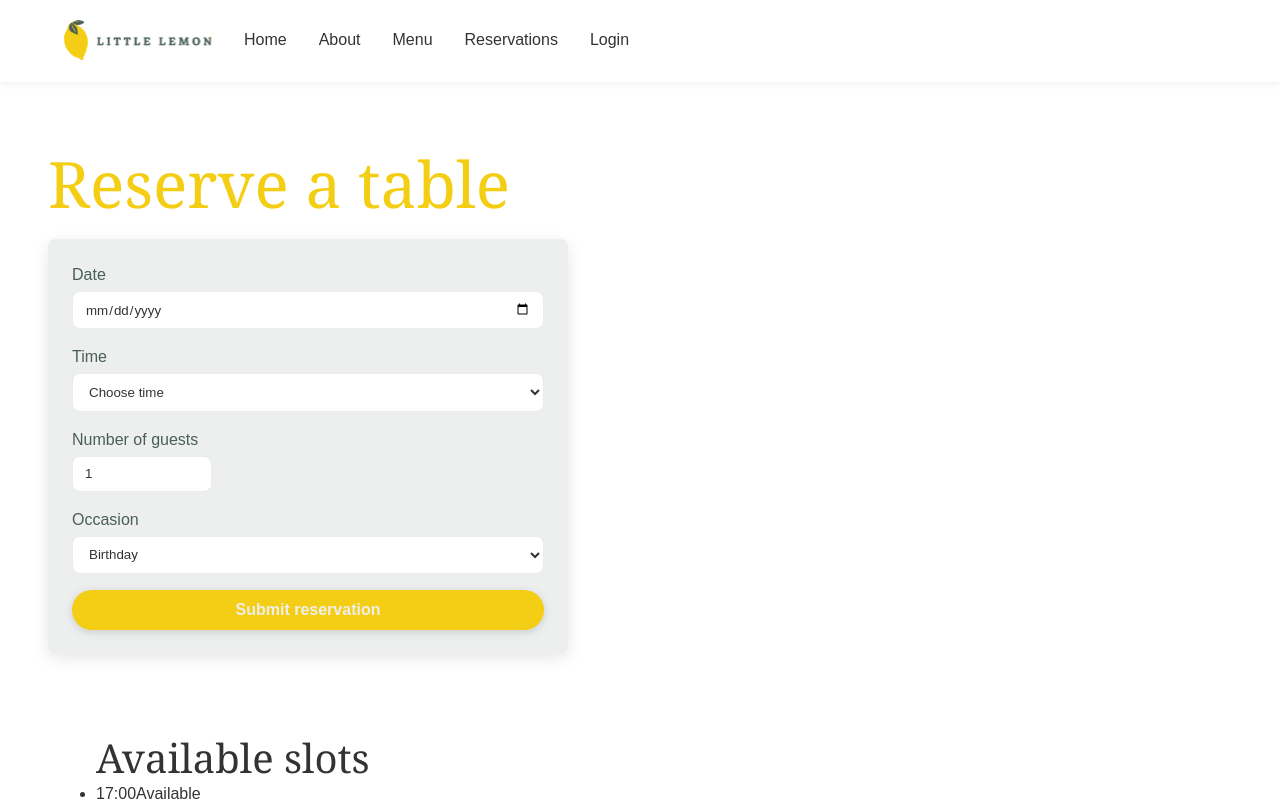
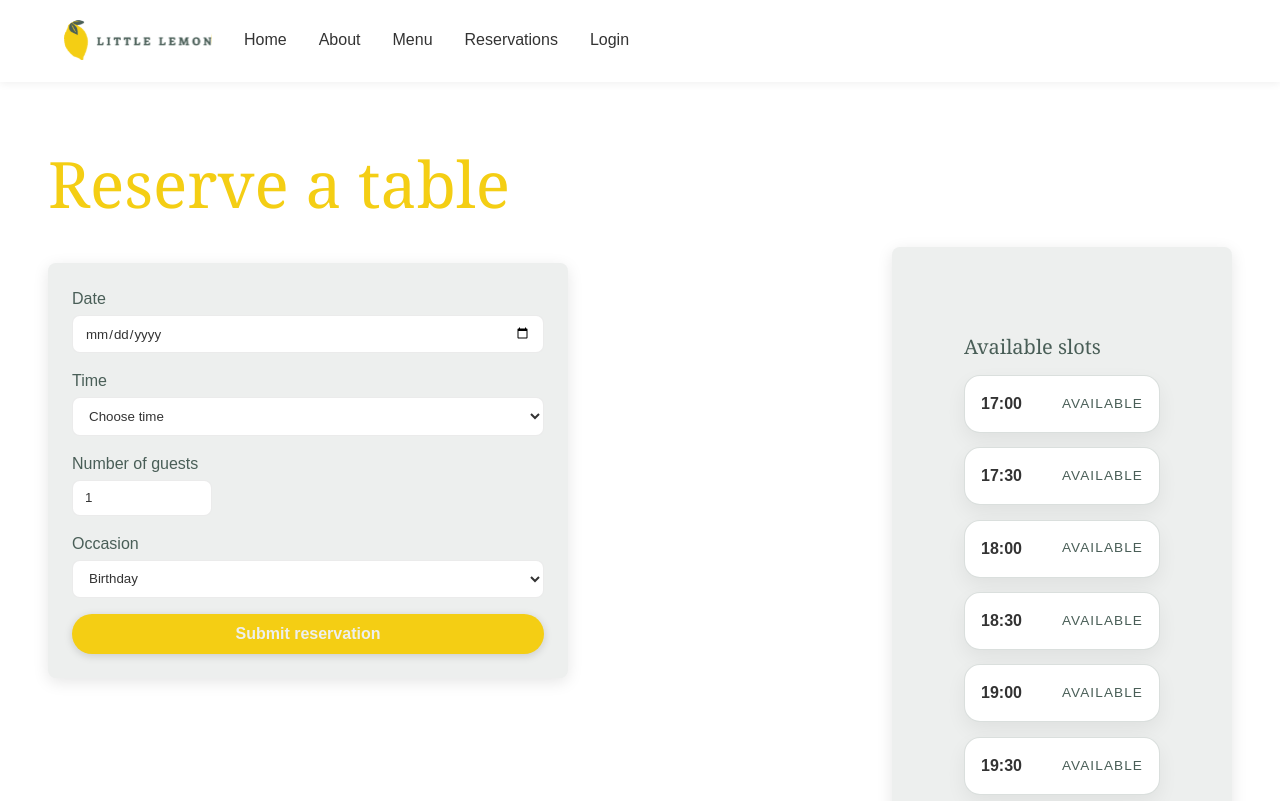
Before and after one commit to NahiyanKhandaker/Little-Lemon-Booking, a React (Create React App) app in the folder littlelemon/: page /booking in a window 1280 px wide. Shown: the top 801 px of the page. Built offline with nearby package versions, Linux system fonts and the light colour scheme.

Commit message:
FINNNALLLYY THE BOOKING FOR AND FUNCTIONS WORK

```diff
--- a/littlelemon/src/BookingForm.css
+++ b/littlelemon/src/BookingForm.css
@@ -54,3 +54,105 @@
 @media (max-width: 600px) {
   .booking-form { width: 100%; padding: var(--space-md); }
 }
+
+.booking-content {
+  display: grid;
+  grid-template-columns: minmax(0, 1fr) 340px;
+  gap: 2rem;
+  align-items: start;
+  margin-top: var(--space-lg);
+}
+
+.booking-form-panel {
+  min-width: 0;
+}
+
+.booking-summary {
+  display: flex;
+  flex-direction: column;
+  gap: var(--space-lg);
+  background: var(--color-surface);
+  border-radius: var(--radius-small);
+  padding: var(--space-lg);
+  box-shadow: var(--shadow-card);
+}
+
+.booking-section {
+  display: flex;
+  flex-direction: column;
+  gap: var(--space-md);
+}
+
+.booking-section h2 {
+  margin: 0;
+  font-size: 1.25rem;
+  color: var(--color-primary-green);
+}
+
+.booking-slot-list {
+  list-style: none;
+  padding: 0;
+  margin: 0;
+  display: grid;
+  gap: 0.9rem;
+}
+
+.booking-slot {
+  border-radius: 1rem;
+  padding: 1rem;
+  background: #fff;
+  border: 1px solid rgba(0, 0, 0, 0.08);
+  box-shadow: 0 8px 20px rgba(0, 0, 0, 0.06);
+  display: grid;
+  gap: 0.6rem;
+}
+
+.booking-slot--available {
+  border-color: rgba(73, 94, 87, 0.2);
+}
+
+.booking-slot--booked {
+  border-color: rgba(238, 153, 114, 0.4);
+}
+
+.slot-header {
+  display: flex;
+  align-items: center;
+  justify-content: space-between;
+  gap: 1rem;
+}
+
+.slot-time {
+  font-weight: 700;
+  color: var(--color-highlight-dark);
+  font-size: 1rem;
+}
+
+.slot-status {
+  font-size: 0.85rem;
+  color: var(--color-primary-green);
+  text-transform: uppercase;
+  letter-spacing: 0.08em;
+}
+
+.booking-slot--booked .slot-status {
+  color: #ee9972;
+}
+
+.slot-date,
+.slot-details {
+  font-size: 0.95rem;
+  color: #495e57;
+}
+
+.slot-details {
+  display: flex;
+  flex-wrap: wrap;
+  gap: 0.75rem;
+}
+
+@media (max-width: 900px) {
+  .booking-content {
+    grid-template-columns: 1fr;
+  }
+}
```
